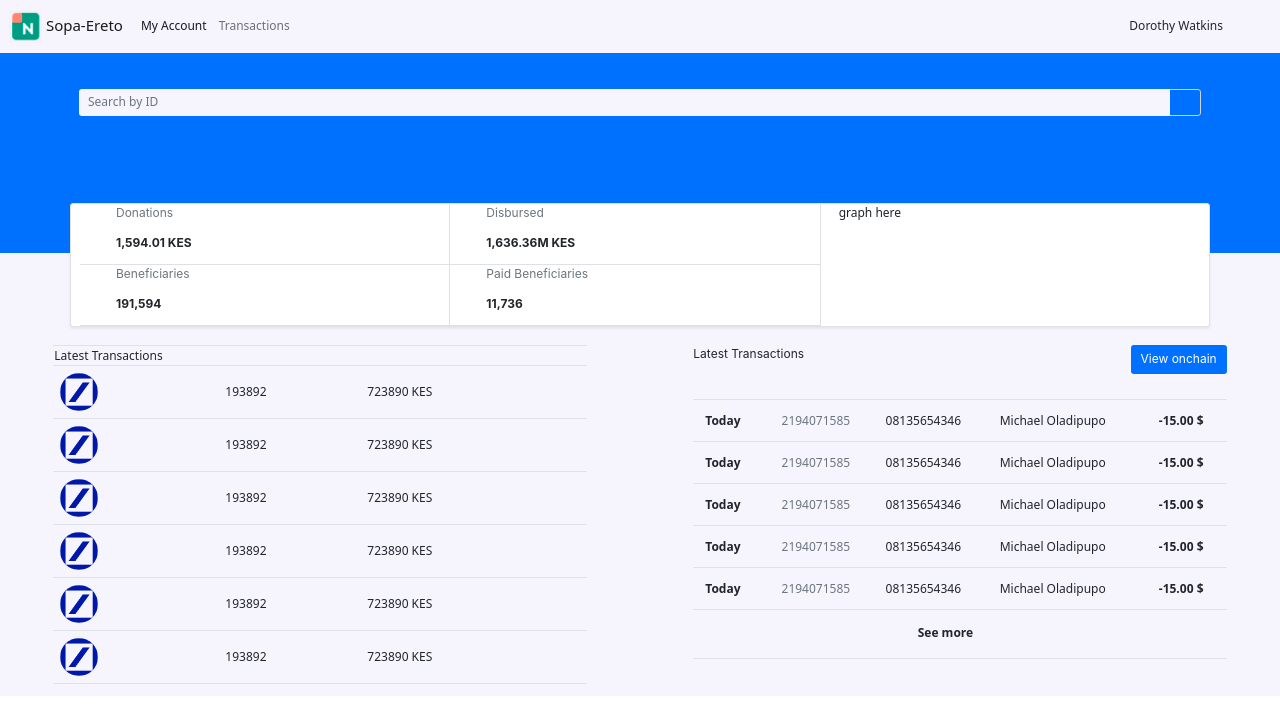
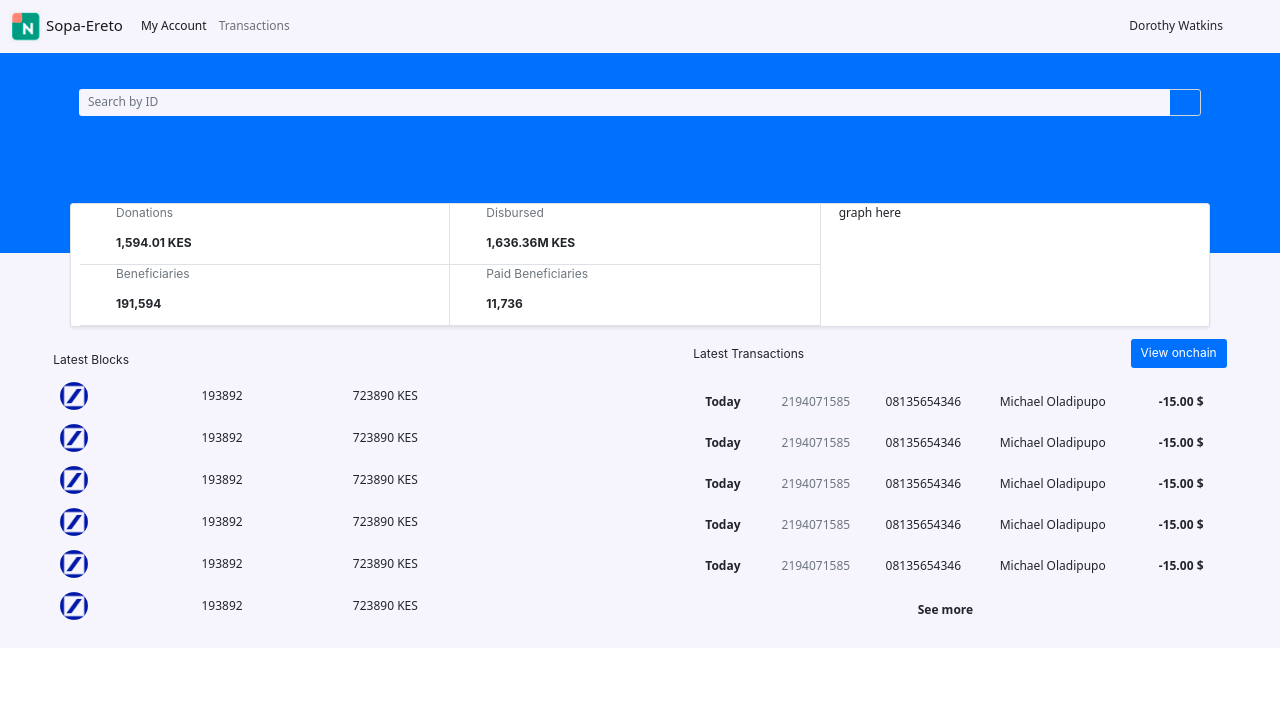
Before and after one commit to Excellence-arch/sopa-ereto, a React (Create React App) app: page / in a window 1280 px wide. Shown: the top 714 px of the page. Built offline with nearby package versions, Linux system fonts and the light colour scheme; some icons are missing.

Commit message:
latest blocks and transactions

```diff
--- a/src/Components/LatestBlocks.js
+++ b/src/Components/LatestBlocks.js
@@ -5,14 +5,12 @@ const LatestBlocks = () => {
   const data = useSelector((state) => state.latestReducer.blocks);
   return (
     <div className="col-lg-5 col-12 mx-auto">
-      <table className="table table-bordered">
-        <tr>
-          <td colSpan={3}>Latest Transactions</td>
-        </tr>
+      <p className="my-2">Latest Blocks</p>
+      <table className="table">
         {data.map((val, i) => (
-          <tr key={i} className="p-4">
+          <tr key={i} className="p-1">
             <td>
-              <img src={val.picture} alt={'Picture'} width="50px" className="rounded-circle" />
+              <img src={val.picture} alt={'Picture'} width="40px" className="rounded-circle" />
             </td>
             <td>{val.id}</td>
             <td>{val.amount} KES</td>
--- a/src/Components/LatestTransactions.js
+++ b/src/Components/LatestTransactions.js
@@ -7,14 +7,15 @@ const LatestTransactions = () => {
   const data = useSelector((state) => state.latestReducer.transactions);
   return (
     <div className="col-12 col-lg-5 mx-auto">
-      <div>
-        <p>
-          {' '}
-          <span>Latest Transactions</span>
-          <span className="float-end btn new-color text-white">View onchain</span>
+      <div className="">
+        <p className="">
+          <span className="position-relative mt-2">Latest Transactions</span>
+          <span className="float-end btn new-color text-white" style={{ marginTop: '-6px' }}>
+            View onchain
+          </span>
         </p>
         <div>
-          <table className="table table-bordered mt-5">
+          <table className="table mt-4">
             {data.map((val, ind) => (
               <tr key={ind} className="p-4">
                 <td className="fw-bold p-3">{val.day}</td>
```
